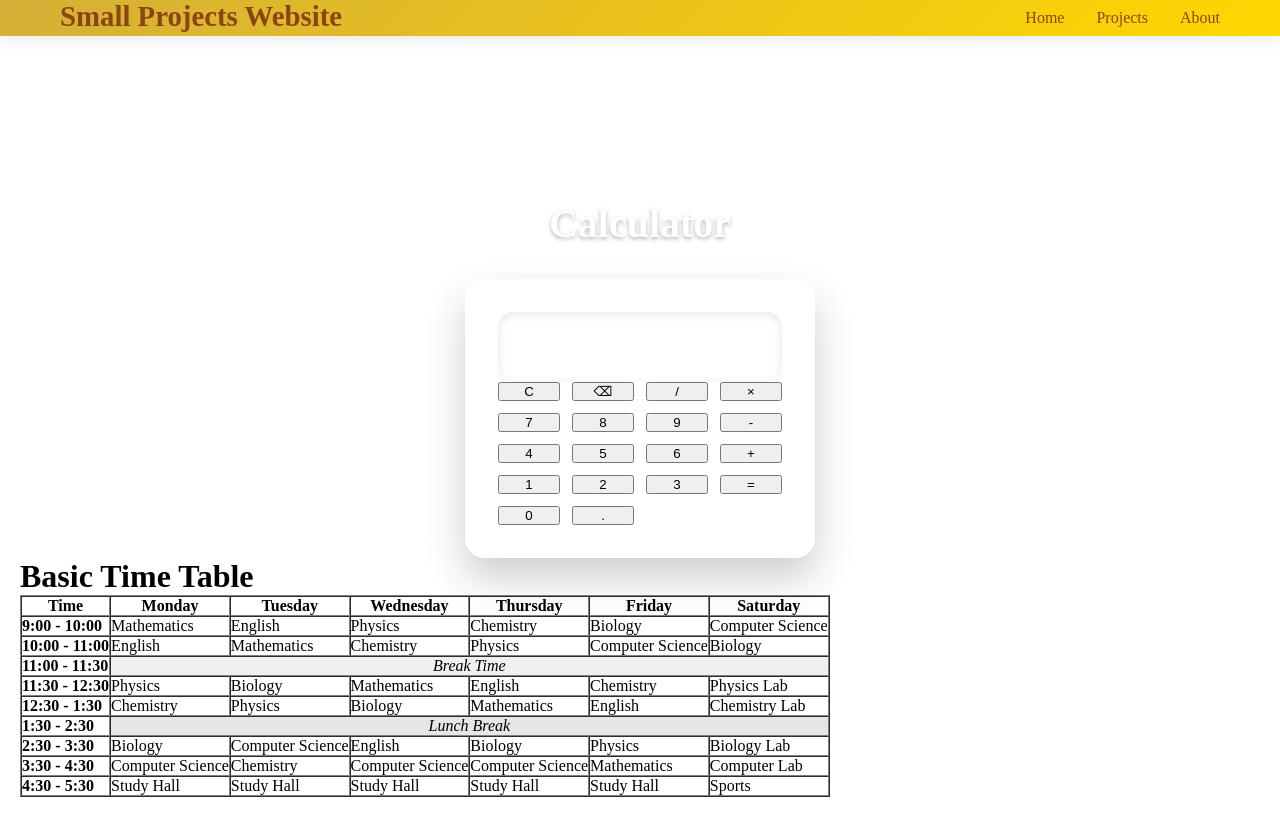
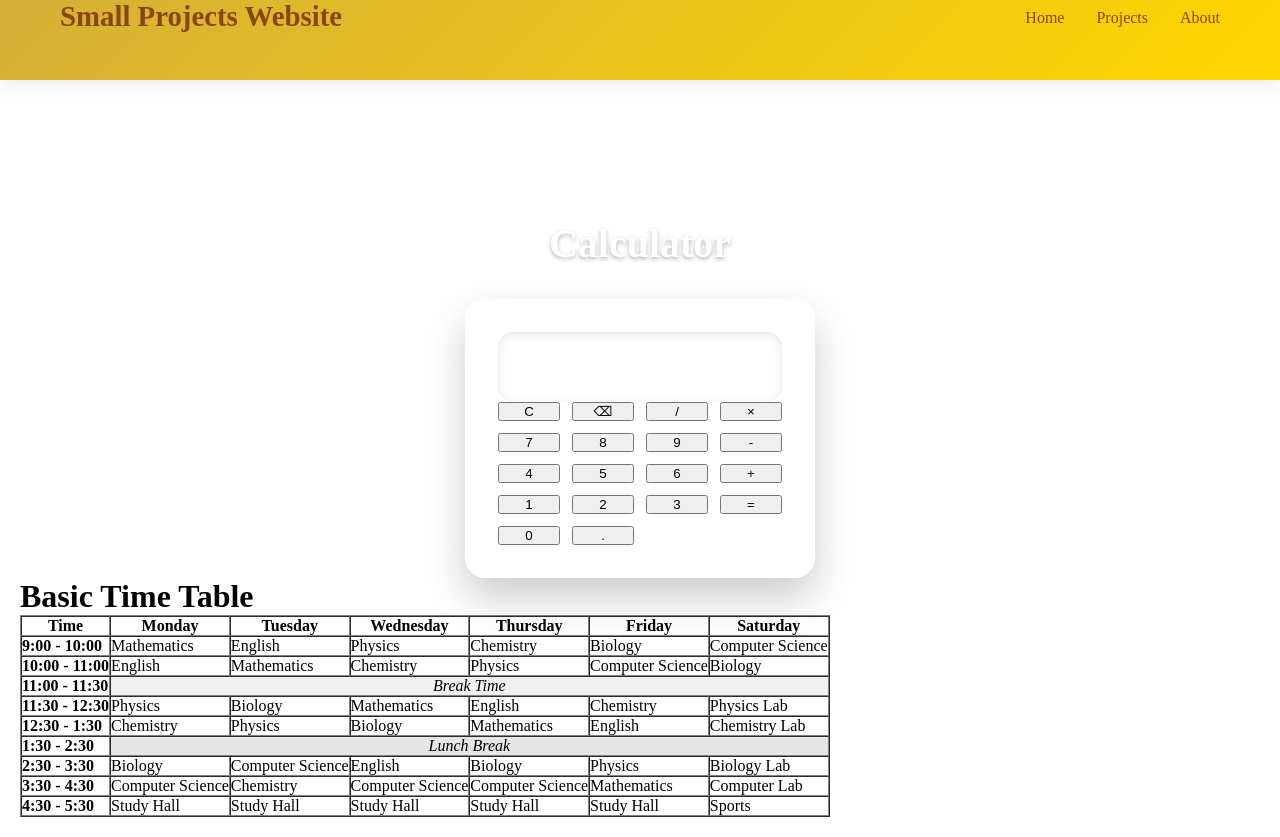
Before and after one commit to ryukgod26/waffles, a plain HTML site: page projects.html in a window 1280 px wide. Drawn offline with Linux system fonts and the light colour scheme.

Commit message:
Update projects.css

```diff
--- a/projects.css
+++ b/projects.css
@@ -4,7 +4,7 @@
     box-sizing: border-box;
 }
 body {
-    padding-top: 80px;
+    padding-top: 100px;
 }
 
 
@@ -76,6 +76,7 @@ body {
     position: fixed;
     top: 0;
     width: 100%;
+    height: 80px;
     z-index: 1000;
 }
 .nav-link::after {
```
